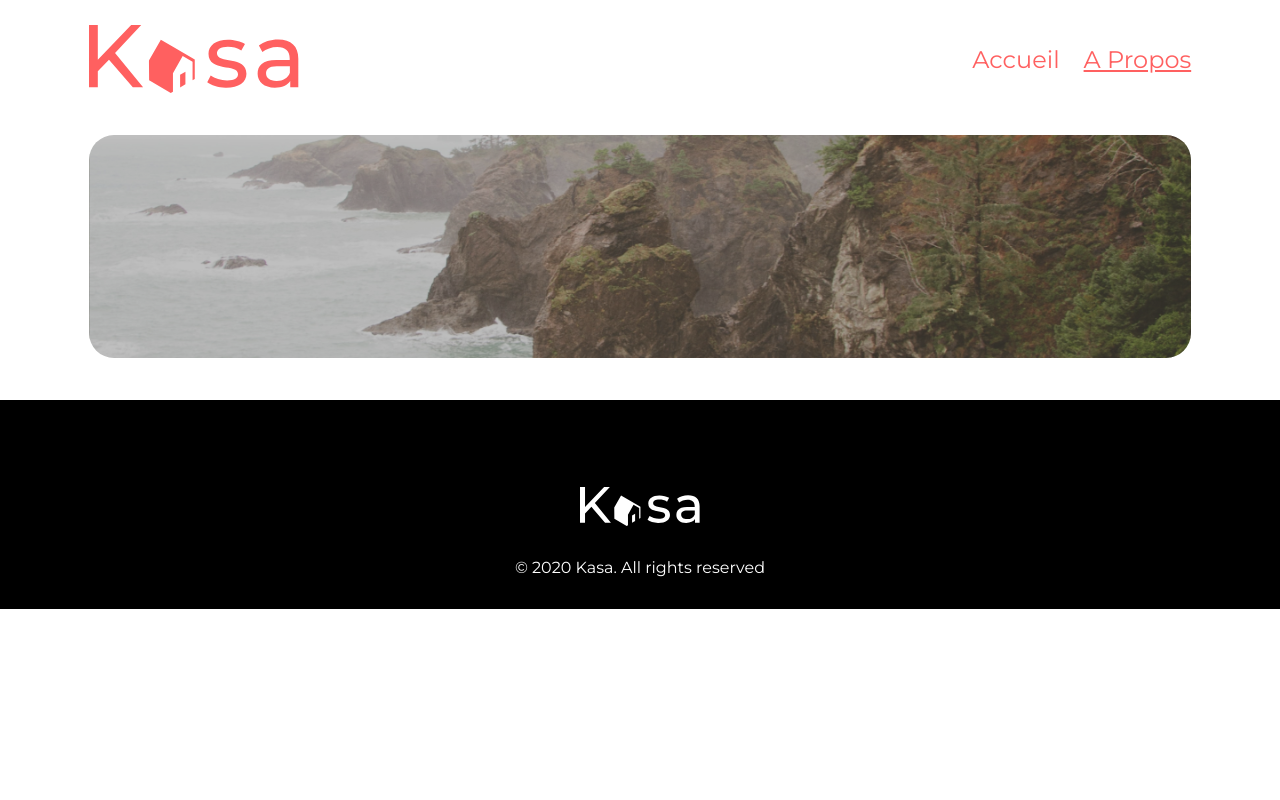
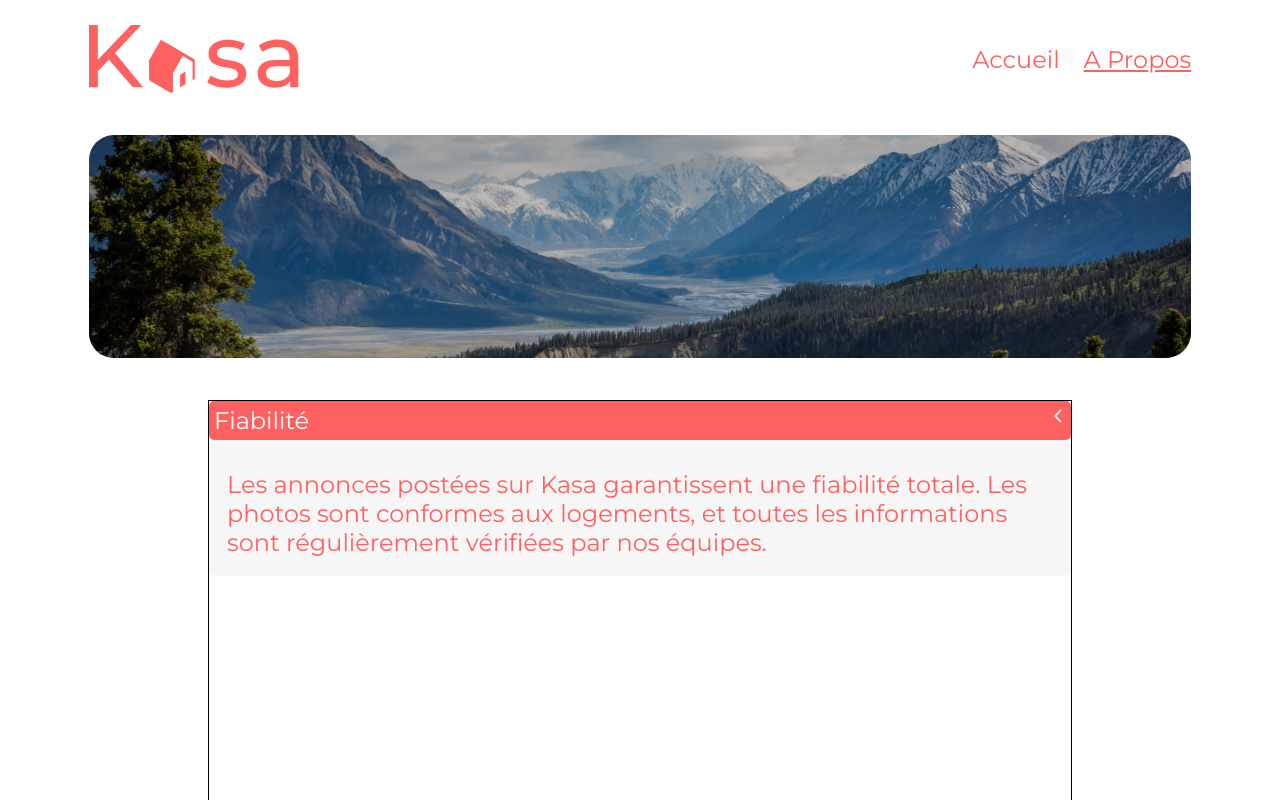
Before and after one commit to NassimBourebia/Kasa, a React (Create React App) app: page /about in a window 1280 px wide. Shown: the top 800 px of the page. Built offline with nearby package versions, Linux system fonts and the light colour scheme.

Commit message:
Begin About Page

```diff
--- /dev/null
+++ b/src/components/Dropdown.jsx
@@ -0,0 +1,15 @@
+function Dropdown () {
+
+    return (
+        <div className="boxdescription">
+            <div className="dropdown">
+                <h2>Fiabilité <i className="up"></i></h2>
+                <p>Les annonces postées sur Kasa garantissent une fiabilité totale. Les photos sont conformes aux logements, et toutes les informations sont régulièrement vérifiées par nos équipes.</p>
+            </div>
+        </div>
+    )
+
+
+}
+
+export default Dropdown
--- a/src/pages/About.jsx
+++ b/src/pages/About.jsx
@@ -1,10 +1,15 @@
 import Banner from "../components/Banner";
 import Main from "../components/Main";
+import Dropdown from "../components/Dropdown";
+
+
 
 function About() {
-  return (
+
+ return (
     <Main className="About">
-      <Banner />
+      <Banner/>
+      <Dropdown/>
     </Main>
   );
 }
--- a/src/sass/components/_banner.scss
+++ b/src/sass/components/_banner.scss
@@ -51,3 +51,18 @@
     font-weight: 550;
 
 }
+
+
+.About {
+
+
+   .banner {
+
+
+    background-image: url("../../assets/images/about_banner.png");
+
+   }
+
+
+
+}
--- /dev/null
+++ b/src/sass/components/_dropdown.scss
@@ -0,0 +1,61 @@
+.boxdescription {
+
+
+   border: solid black 1px;
+    display: grid;
+    grid-template-columns: 1fr;
+    grid-template-rows: repeat(4, 1fr);
+    grid-column-gap: 0px;
+    grid-row-gap: 33px;
+    margin-right: 208px;
+    margin-left: 208px;
+
+
+
+    & h2 {
+
+        font-size: 24px;
+        background:  #FF6060;
+        color: white;
+        border-radius: 5px;
+        padding: 5px!important;
+        font-weight:normal;
+        position: relative;
+
+     & .up {
+
+    position: absolute;
+    left: 96.76%;
+    right: 1.86%;
+    top: 8.74%;
+    bottom: 78.3%;
+    background: #FFFFFF;
+    transform: rotate(90deg);
+    // background-image: url("../../assets/svg/dropdown.svg")
+    mask: url("../../assets/svg/dropdown.svg");
+    -webkit-mask: url("../../assets/svg/dropdown.svg");
+    width: 14.06px;
+    height: 23.86px;
+    mask-size: 30.44px;
+    -webkit-mask-size: 14.06px;
+    -webkit-mask-repeat: no-repeat;
+    mask-repeat: no-repeat;
+    background-color: white;
+
+
+
+
+}
+    }
+
+    & p {
+
+        color: #FF6060;
+        padding: 30px 27px 19px 18px !important;
+        font-size: 24px;
+        background: #F6F6F6;
+        border-radius: 5px;
+
+    }
+
+}
--- a/src/sass/index.scss
+++ b/src/sass/index.scss
@@ -13,6 +13,7 @@
 @import "./components/banner";
 @import "./components/card";
 @import "./components/footer";
+@import "./components/dropdown";
 
 
 
```
Also changed, not shown: 1 other file (tests, documents, lock files or other folders).
